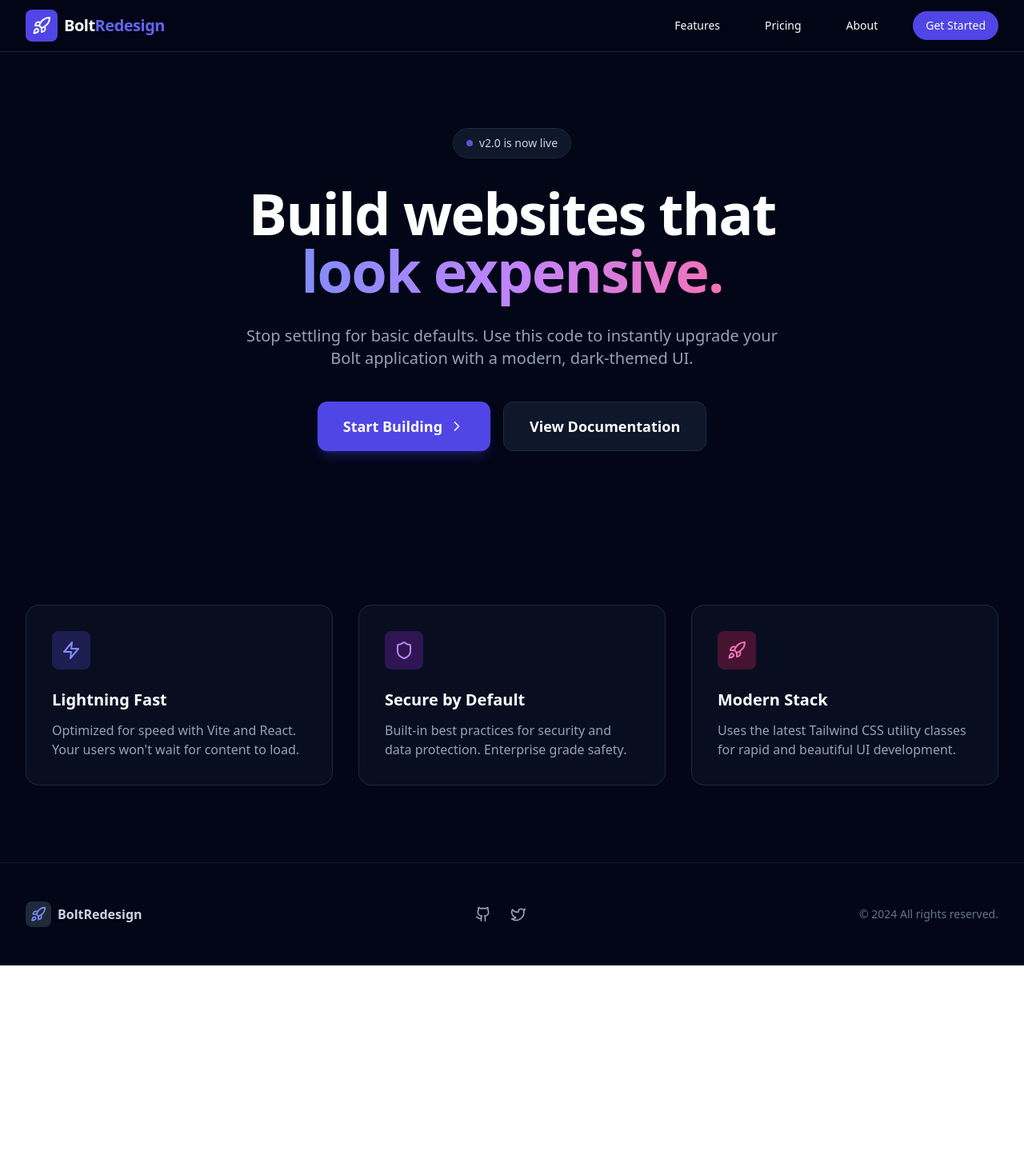
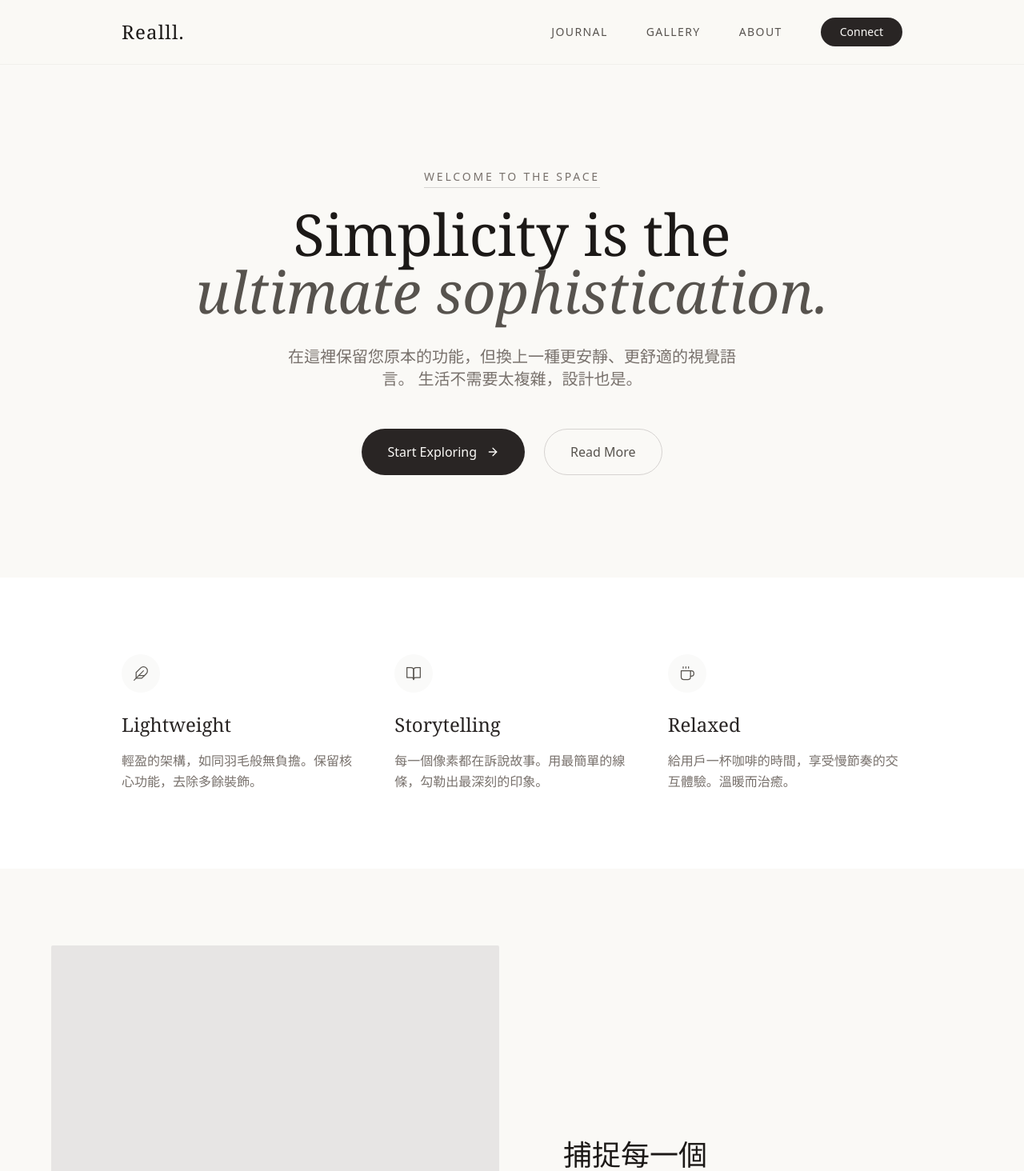
Before and after one commit to KeltonYeung/realll, a React (Vite) app: page / in a window 1280 px wide. Shown: the top 1464 px of the page at 80% size. Before the commit the page ends 1207 px from the top, so only its background shows below. Built offline with nearby package versions, Linux system fonts and the light colour scheme.

Commit message:
Refactor App component and update styles
Refactor App component to improve structure and styling.

```diff
--- a/src/App.tsx
+++ b/src/App.tsx
@@ -1,146 +1,171 @@
-import React from 'react';
+import React, { useState } from 'react';
 import {
-  Rocket,
-  Shield,
-  Zap,
-  ChevronRight,
+  BookOpen,
+  Coffee,
+  Feather,
   Menu,
   X,
-  Github,
-  Twitter
+  ArrowRight,
+  Instagram,
+  Mail
 } from 'lucide-react';
 
 function App() {
-  const [isMenuOpen, setIsMenuOpen] = React.useState(false);
+  const [isMenuOpen, setIsMenuOpen] = useState(false);
 
   return (
-    <div className="min-h-screen bg-slate-950 text-white selection:bg-indigo-500 selection:text-white">
+    // 1. 全局背景設定：使用 Stone-50 (米白/紙質感) 替代純白或黑色
+    <div className="min-h-screen bg-[#faf9f6] text-stone-800 font-sans selection:bg-stone-200">
 
-      {/* NAVIGATION */}
-      <nav className="fixed w-full z-50 bg-slate-950/80 backdrop-blur-md border-b border-slate-800">
-        <div className="max-w-7xl mx-auto px-4 sm:px-6 lg:px-8">
-          <div className="flex items-center justify-between h-16">
-            <div className="flex items-center gap-2">
-              <div className="bg-indigo-600 p-2 rounded-lg">
-                <Rocket className="w-6 h-6 text-white" />
-              </div>
-              <span className="text-xl font-bold tracking-tight">Bolt<span className="text-indigo-500">Redesign</span></span>
+      {/* 導航欄：極簡、透明感 */}
+      <nav className="fixed w-full z-50 bg-[#faf9f6]/80 backdrop-blur-sm border-b border-stone-200/50">
+        <div className="max-w-5xl mx-auto px-6">
+          <div className="flex items-center justify-between h-20">
+
+            {/* Logo: 使用襯線字體 (font-serif) */}
+            <div className="flex items-center gap-3">
+              <span className="text-2xl font-serif tracking-wider text-stone-900">Realll.</span>
             </div>
 
-            {/* Desktop Menu */}
-            <div className="hidden md:block">
-              <div className="ml-10 flex items-baseline space-x-8">
-                <a href="#" className="hover:text-indigo-400 transition-colors px-3 py-2 rounded-md text-sm font-medium">Features</a>
-                <a href="#" className="hover:text-indigo-400 transition-colors px-3 py-2 rounded-md text-sm font-medium">Pricing</a>
-                <a href="#" className="hover:text-indigo-400 transition-colors px-3 py-2 rounded-md text-sm font-medium">About</a>
-                <button className="bg-indigo-600 hover:bg-indigo-700 text-white px-4 py-2 rounded-full text-sm font-medium transition-all">
-                  Get Started
-                </button>
-              </div>
+            {/* 桌面選單：文字顏色柔和，Hover 效果低調 */}
+            <div className="hidden md:flex items-center space-x-12">
+              <a href="#" className="text-stone-600 hover:text-stone-900 transition-colors text-sm tracking-widest uppercase">Journal</a>
+              <a href="#" className="text-stone-600 hover:text-stone-900 transition-colors text-sm tracking-widest uppercase">Gallery</a>
+              <a href="#" className="text-stone-600 hover:text-stone-900 transition-colors text-sm tracking-widest uppercase">About</a>
+              <button className="bg-stone-800 text-[#faf9f6] px-6 py-2 rounded-full text-sm hover:bg-stone-700 transition-all duration-500 ease-out">
+                Connect
+              </button>
             </div>
 
-            {/* Mobile menu button */}
+            {/* 手機選單按鈕 */}
             <div className="md:hidden">
-              <button onClick={() => setIsMenuOpen(!isMenuOpen)} className="text-gray-300 hover:text-white">
-                {isMenuOpen ? <X className="w-6 h-6" /> : <Menu className="w-6 h-6" />}
+              <button onClick={() => setIsMenuOpen(!isMenuOpen)} className="text-stone-600 hover:text-stone-900">
+                {isMenuOpen ? <X strokeWidth={1.5} /> : <Menu strokeWidth={1.5} />}
               </button>
             </div>
           </div>
         </div>
 
-        {/* Mobile Menu Dropdown */}
+        {/* 手機選單展開 */}
         {isMenuOpen && (
-          <div className="md:hidden bg-slate-900 border-b border-slate-800">
-            <div className="px-2 pt-2 pb-3 space-y-1 sm:px-3">
-              <a href="#" className="block px-3 py-2 rounded-md text-base font-medium hover:bg-slate-800">Features</a>
-              <a href="#" className="block px-3 py-2 rounded-md text-base font-medium hover:bg-slate-800">Pricing</a>
-              <button className="w-full mt-4 bg-indigo-600 text-white px-4 py-2 rounded-lg">Get Started</button>
+          <div className="md:hidden bg-[#faf9f6] border-b border-stone-200 absolute w-full">
+            <div className="px-6 py-8 space-y-4 flex flex-col items-center font-serif text-xl">
+              <a href="#" className="block py-2 text-stone-700">Journal</a>
+              <a href="#" className="block py-2 text-stone-700">Gallery</a>
+              <a href="#" className="block py-2 text-stone-700">About</a>
             </div>
           </div>
         )}
       </nav>
 
-      {/* HERO SECTION */}
-      <div className="relative pt-32 pb-20 sm:pt-40 sm:pb-24 overflow-hidden">
-        {/* Background Glow */}
-        <div className="absolute top-0 left-1/2 -translate-x-1/2 w-[600px] h-[600px] bg-indigo-600/20 rounded-full blur-[100px] -z-10" />
-
-        <div className="max-w-7xl mx-auto px-4 sm:px-6 lg:px-8 text-center">
-          <div className="inline-flex items-center gap-2 px-4 py-2 rounded-full bg-slate-900 border border-slate-800 mb-8">
-            <span className="w-2 h-2 rounded-full bg-indigo-500 animate-pulse"></span>
-            <span className="text-sm text-slate-300">v2.0 is now live</span>
+      {/* HERO 區域：大留白、襯線字體、優雅的排版 */}
+      <header className="pt-40 pb-20 md:pt-52 md:pb-32 px-6">
+        <div className="max-w-4xl mx-auto text-center">
+          <div className="inline-block mb-6">
+            <span className="border-b border-stone-300 pb-1 text-stone-500 text-sm tracking-[0.2em] uppercase">
+              Welcome to the space
+            </span>
           </div>
 
-          <h1 className="text-5xl md:text-7xl font-bold tracking-tight mb-8">
-            Build websites that <br />
-            <span className="text-transparent bg-clip-text bg-gradient-to-r from-indigo-400 via-purple-400 to-pink-400">
-              look expensive.
-            </span>
+          <h1 className="text-5xl md:text-7xl font-serif text-stone-900 leading-tight mb-8 font-light">
+            Simplicity is the <br/>
+            <span className="italic font-normal text-stone-600">ultimate sophistication.</span>
           </h1>
 
-          <p className="mt-4 max-w-2xl mx-auto text-xl text-slate-400 mb-10">
-            Stop settling for basic defaults. Use this code to instantly upgrade your Bolt application with a modern, dark-themed UI.
+          <p className="text-lg md:text-xl text-stone-500 max-w-xl mx-auto leading-relaxed mb-12 font-light">
+            在這裡保留您原本的功能，但換上一種更安靜、更舒適的視覺語言。
+            生活不需要太複雜，設計也是。
           </p>
 
-          <div className="flex flex-col sm:flex-row justify-center gap-4">
-            <button className="flex items-center justify-center gap-2 bg-indigo-600 hover:bg-indigo-700 text-white px-8 py-4 rounded-xl text-lg font-semibold transition-all hover:scale-105 shadow-lg shadow-indigo-600/25">
-              Start Building <ChevronRight className="w-5 h-5" />
+          <div className="flex flex-col sm:flex-row justify-center gap-6">
+            <button className="group flex items-center justify-center gap-3 bg-stone-800 text-[#faf9f6] px-8 py-4 rounded-full hover:bg-stone-700 transition-all duration-500">
+              Start Exploring
+              <ArrowRight className="w-4 h-4 group-hover:translate-x-1 transition-transform" />
             </button>
-            <button className="flex items-center justify-center gap-2 bg-slate-900 hover:bg-slate-800 border border-slate-800 text-white px-8 py-4 rounded-xl text-lg font-semibold transition-all">
-              View Documentation
+            <button className="flex items-center justify-center gap-3 px-8 py-4 rounded-full border border-stone-300 text-stone-600 hover:border-stone-800 hover:text-stone-900 transition-all duration-500">
+              Read More
             </button>
           </div>
         </div>
-      </div>
+      </header>
 
-      {/* FEATURES GRID */}
-      <div className="py-24 bg-slate-950 relative">
-        <div className="max-w-7xl mx-auto px-4 sm:px-6 lg:px-8">
-          <div className="grid md:grid-cols-3 gap-8">
-            {/* Feature 1 */}
-            <div className="p-8 rounded-2xl bg-slate-900/50 border border-slate-800 hover:border-indigo-500/50 transition-all hover:shadow-2xl hover:shadow-indigo-500/10 group">
-              <div className="w-12 h-12 bg-indigo-900/50 rounded-lg flex items-center justify-center mb-6 group-hover:bg-indigo-600 transition-colors">
-                <Zap className="w-6 h-6 text-indigo-400 group-hover:text-white" />
+      {/* 功能區塊 (Feature Section) - 模擬卡片式設計 */}
+      <section className="py-24 bg-white">
+        <div className="max-w-5xl mx-auto px-6">
+          <div className="grid md:grid-cols-3 gap-12">
+
+            {/* 卡片 1 */}
+            <div className="group">
+              <div className="w-12 h-12 bg-stone-50 rounded-full flex items-center justify-center mb-6 group-hover:bg-stone-100 transition-colors">
+                <Feather className="w-5 h-5 text-stone-600" strokeWidth={1.5} />
               </div>
-              <h3 className="text-xl font-semibold mb-3">Lightning Fast</h3>
-              <p className="text-slate-400">Optimized for speed with Vite and React. Your users won't wait for content to load.</p>
+              <h3 className="text-2xl font-serif mb-4 text-stone-800">Lightweight</h3>
+              <p className="text-stone-500 leading-relaxed font-light">
+                輕盈的架構，如同羽毛般無負擔。保留核心功能，去除多餘裝飾。
+              </p>
             </div>
 
-            {/* Feature 2 */}
-            <div className="p-8 rounded-2xl bg-slate-900/50 border border-slate-800 hover:border-purple-500/50 transition-all hover:shadow-2xl hover:shadow-purple-500/10 group">
-              <div className="w-12 h-12 bg-purple-900/50 rounded-lg flex items-center justify-center mb-6 group-hover:bg-purple-600 transition-colors">
-                <Shield className="w-6 h-6 text-purple-400 group-hover:text-white" />
+            {/* 卡片 2 */}
+            <div className="group">
+              <div className="w-12 h-12 bg-stone-50 rounded-full flex items-center justify-center mb-6 group-hover:bg-stone-100 transition-colors">
+                <BookOpen className="w-5 h-5 text-stone-600" strokeWidth={1.5} />
               </div>
-              <h3 className="text-xl font-semibold mb-3">Secure by Default</h3>
-              <p className="text-slate-400">Built-in best practices for security and data protection. Enterprise grade safety.</p>
+              <h3 className="text-2xl font-serif mb-4 text-stone-800">Storytelling</h3>
+              <p className="text-stone-500 leading-relaxed font-light">
+                每一個像素都在訴說故事。用最簡單的線條，勾勒出最深刻的印象。
+              </p>
             </div>
 
-            {/* Feature 3 */}
-            <div className="p-8 rounded-2xl bg-slate-900/50 border border-slate-800 hover:border-pink-500/50 transition-all hover:shadow-2xl hover:shadow-pink-500/10 group">
-              <div className="w-12 h-12 bg-pink-900/50 rounded-lg flex items-center justify-center mb-6 group-hover:bg-pink-600 transition-colors">
-                <Rocket className="w-6 h-6 text-pink-400 group-hover:text-white" />
+            {/* 卡片 3 */}
+            <div className="group">
+              <div className="w-12 h-12 bg-stone-50 rounded-full flex items-center justify-center mb-6 group-hover:bg-stone-100 transition-colors">
+                <Coffee className="w-5 h-5 text-stone-600" strokeWidth={1.5} />
               </div>
-              <h3 className="text-xl font-semibold mb-3">Modern Stack</h3>
-              <p className="text-slate-400">Uses the latest Tailwind CSS utility classes for rapid and beautiful UI development.</p>
+              <h3 className="text-2xl font-serif mb-4 text-stone-800">Relaxed</h3>
+              <p className="text-stone-500 leading-relaxed font-light">
+                給用戶一杯咖啡的時間，享受慢節奏的交互體驗。溫暖而治癒。
+              </p>
+            </div>
+
+          </div>
+        </div>
+      </section>
+
+      {/* 圖片/展示區塊 */}
+      <section className="py-24 px-6 bg-[#faf9f6]">
+        <div className="max-w-6xl mx-auto">
+          <div className="grid md:grid-cols-2 gap-8 items-center">
+            <div className="aspect-[4/5] bg-stone-200 rounded-sm overflow-hidden relative">
+               {/* 這裡可以用 img 標籤放入您的圖片 */}
+               <div className="absolute inset-0 flex items-center justify-center text-stone-400">
+                  [ 您的圖片區域 ]
+               </div>
+            </div>
+            <div className="md:pl-12">
+              <h2 className="text-4xl font-serif mb-6 text-stone-900">捕捉每一個<br/>真實的瞬間</h2>
+              <p className="text-stone-500 leading-relaxed mb-8 font-light">
+                這裡可以放置您的主要功能展示。我們使用了由淺入深的排版方式，
+                讓視覺焦點自然流動。
+              </p>
+              <a href="#" className="inline-flex items-center text-stone-800 border-b border-stone-800 pb-1 hover:text-stone-500 hover:border-stone-500 transition-colors">
+                查看更多作品 <ArrowRight className="ml-2 w-4 h-4" />
+              </a>
             </div>
           </div>
         </div>
-      </div>
+      </section>
 
-      {/* FOOTER */}
-      <footer className="border-t border-slate-900 bg-slate-950 py-12">
-        <div className="max-w-7xl mx-auto px-4 sm:px-6 lg:px-8 flex flex-col md:flex-row justify-between items-center gap-6">
-          <div className="flex items-center gap-2">
-            <div className="bg-slate-800 p-1.5 rounded-lg">
-              <Rocket className="w-5 h-5 text-indigo-400" />
-            </div>
-            <span className="font-semibold text-slate-300">BoltRedesign</span>
+      {/* 頁腳 */}
+      <footer className="bg-stone-900 text-[#faf9f6] py-16 px-6">
+        <div className="max-w-5xl mx-auto flex flex-col md:flex-row justify-between items-center gap-8">
+          <div className="text-2xl font-serif">Realll.</div>
+          <div className="flex gap-6">
+            <a href="#" className="hover:text-stone-400 transition-colors"><Instagram className="w-5 h-5" /></a>
+            <a href="#" className="hover:text-stone-400 transition-colors"><Mail className="w-5 h-5" /></a>
           </div>
-          <div className="flex gap-6 text-slate-400">
-            <a href="#" className="hover:text-white transition-colors"><Github className="w-5 h-5" /></a>
-            <a href="#" className="hover:text-white transition-colors"><Twitter className="w-5 h-5" /></a>
+          <div className="text-stone-500 text-sm font-light">
+            © 2024 Design by Bolt. All rights reserved.
           </div>
-          <p className="text-slate-500 text-sm">© 2024 All rights reserved.</p>
         </div>
       </footer>
 
```
